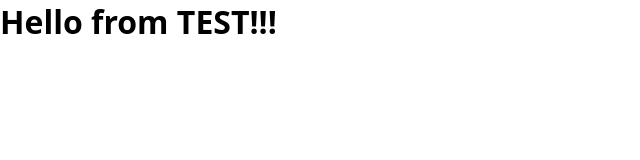
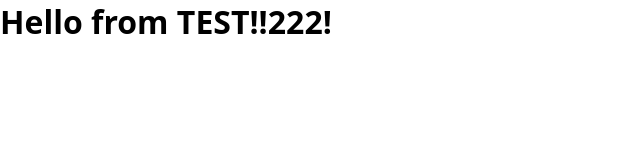
Before and after one commit to superhands-prototypes/prototype-1768306761473-311b7814, a React (Vite) app: page / in a window 1280 px wide. Shown: the top 160 px of the page, without its empty margins (0-640 px from the left). Built offline with nearby package versions, Linux system fonts and the light colour scheme.

Commit message:
Update from Superhands viewer

```diff
--- a/src/App.tsx
+++ b/src/App.tsx
@@ -1,7 +1,7 @@
 export default function App() {
   return (
     <div>
-      <h1>Hello from TEST!!! </h1>
+      <h1>Hello from TEST!!222! </h1>
     </div>
   )
 }
```
